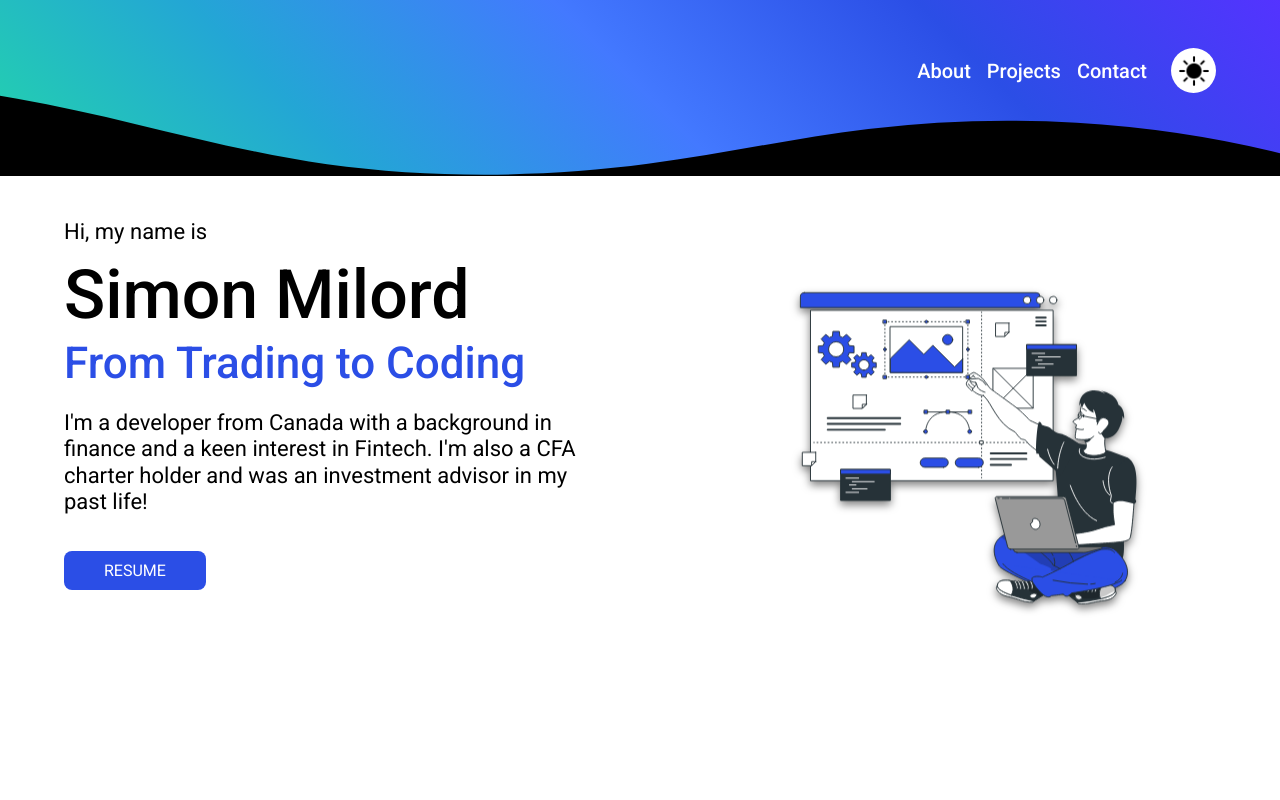
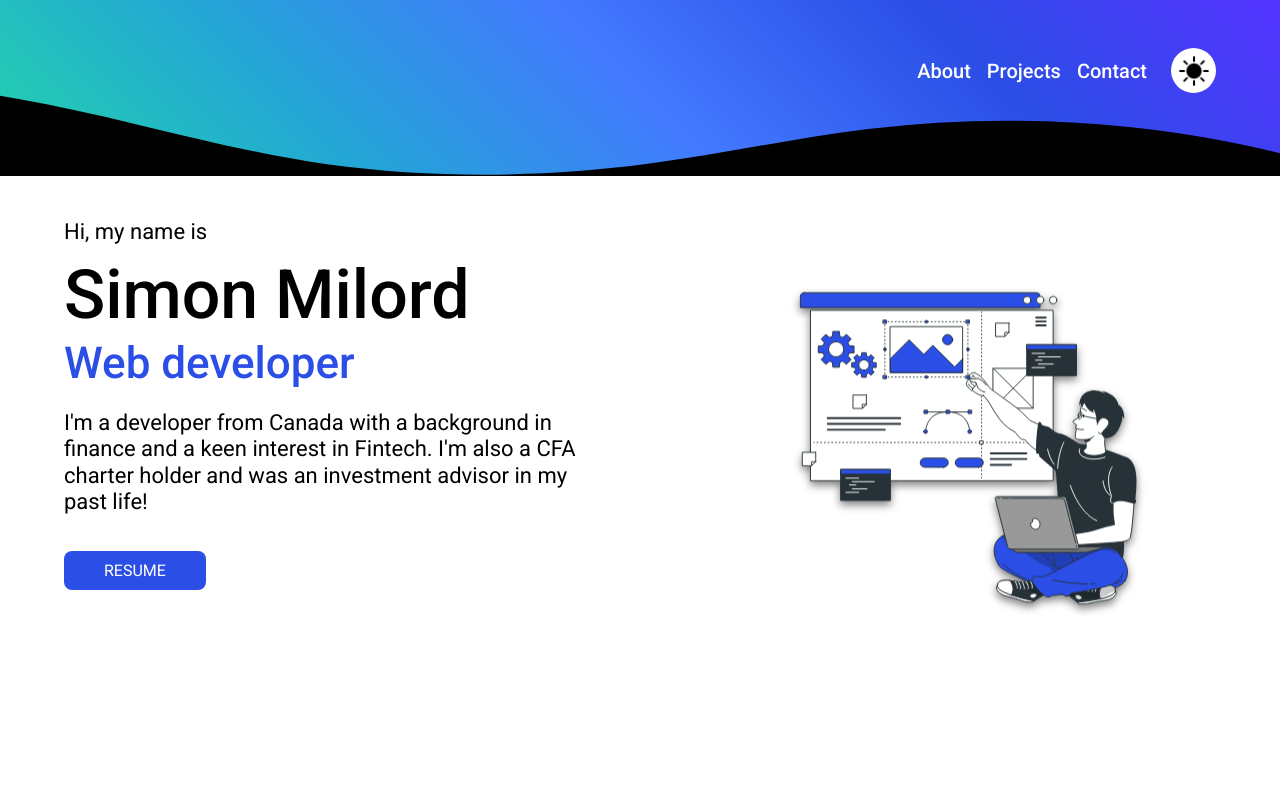
Before and after one commit to SimonMilord/My_Portfolio, a React (Create React App) app: page / in a window 1280 px wide. Shown: the top 800 px of the page. Built offline with nearby package versions, Linux system fonts and the light colour scheme.

Commit message:
changed title

```diff
--- a/src/components/Hero/hero.jsx
+++ b/src/components/Hero/hero.jsx
@@ -9,8 +9,7 @@ function Hero(props) {
         <div className="hero__text">
           <span className="hero__intro">Hi, my name is</span>
           <h1 className="hero__title">Simon Milord</h1>
-          {/* <h2 className="hero__subtitle">Web developer</h2> */}
-          <h2 className="hero__subtitle">From Trading to Coding</h2>
+          <h2 className="hero__subtitle">Web developer</h2>
           <div className="hero__desc">
             <p className="hero__desc-content">
               {" "}
```
